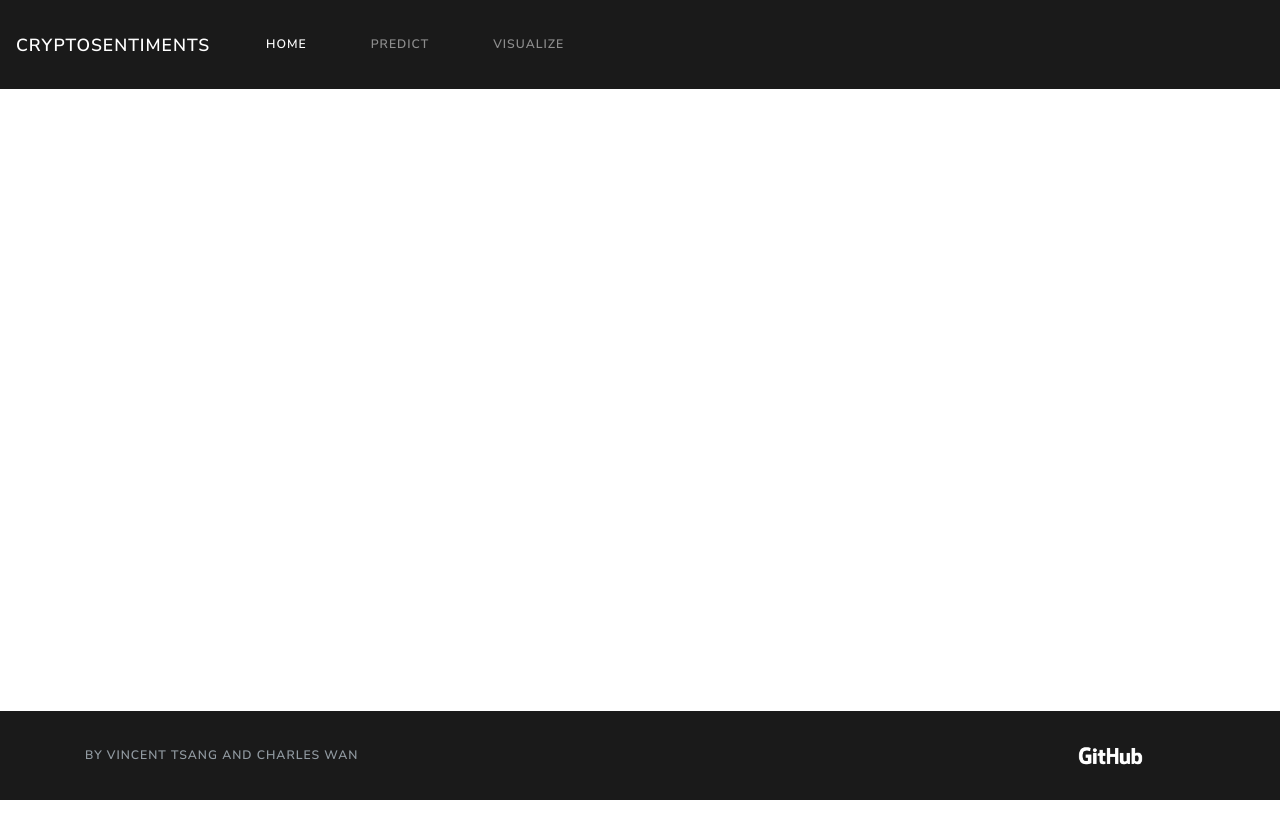
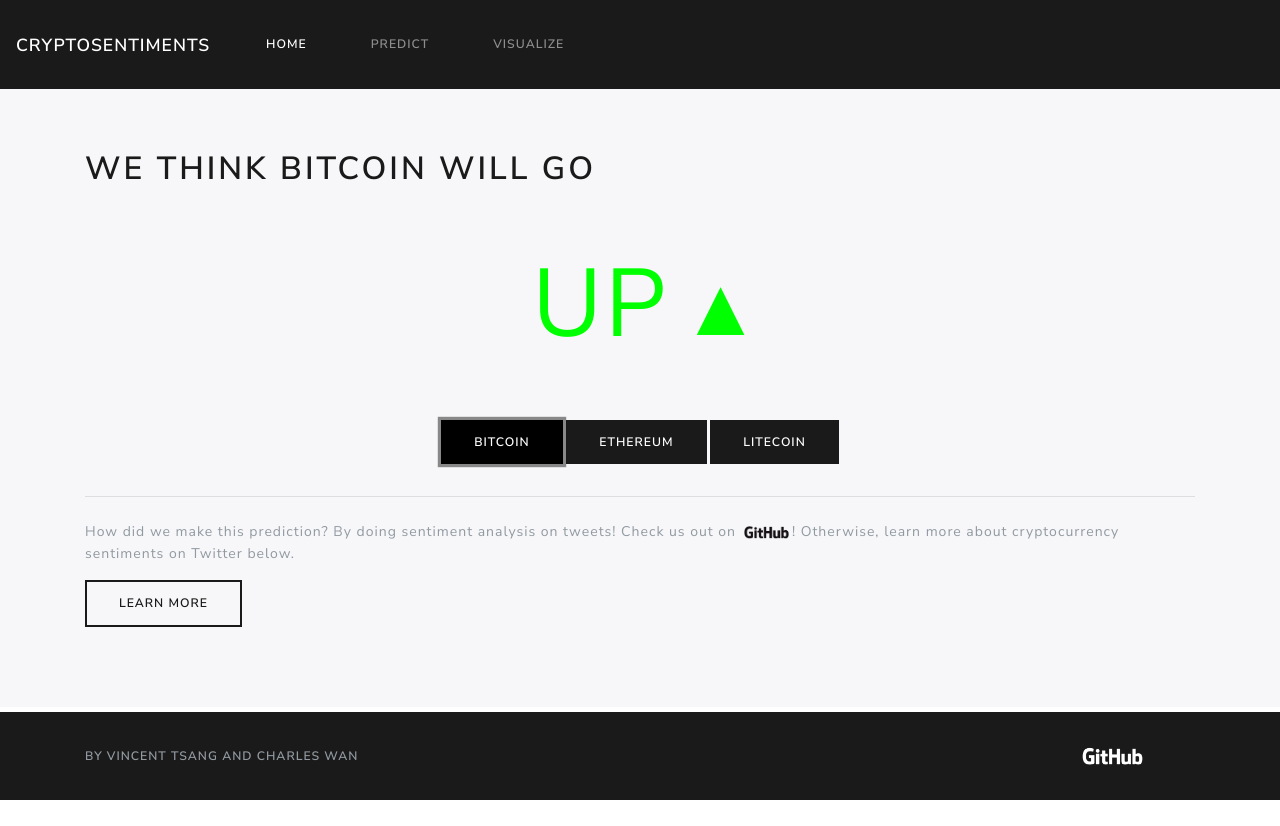
Before and after one commit to charleskwwan/crypto-sentiments, a Flask app: page / in a window 1280 px wide. Before the commit the page ends 800 px from the top, so only its background shows below. Run offline with Flask 2, Linux system fonts and the light colour scheme; some libraries are stand-ins or nearby versions.

Commit message:
Add general prediction splash on home page with short-circuited vars from server

```diff
--- a/crypto_sentiments/static/css/common.css
+++ b/crypto_sentiments/static/css/common.css
@@ -1,4 +1,8 @@
-#github-logo {
-    width: auto;
-    height: 30px;
+html {
+    position: relative;
 }
+
+body > .container {
+    height: 100%;
+    padding-right: 15px;
+}
--- /dev/null
+++ b/crypto_sentiments/static/css/index.css
@@ -0,0 +1,28 @@
+#currency-text:first-letter {
+    text-transform: capitalize;
+}
+
+.predict-text {
+    padding-top: 50px;
+    padding-bottom: 50px;
+    text-align: center;
+}
+
+#predict-up {
+    color: #00ff00;
+}
+
+#predict-down{
+    color: #ff0000;
+}
+
+.btn-group-wrap {
+    text-align: center;
+}
+
+div.btn-group {
+    margin: 0 auto;
+    text-align: center;
+    width: inherit;
+    display: inline-block;
+}
--- a/crypto_sentiments/static/js/common.js
+++ b/crypto_sentiments/static/js/common.js
@@ -9,8 +9,23 @@ $(document).ready(function() {
                 $(this).parent().addClass("active");
             }
         });
+
+        // navbar covers next element a bit, so add padding
+        $("body main").css(
+            "padding-top",
+            String(($("header .navbar").height() + $("header .navbar").innerHeight())/2) + "px"
+        );
     });
 
     // footer
-    $("footer").load("/static/html/footer.html");
+    $("footer").load("/static/html/footer.html", function() {
+        var github_logo = $("#github-logo");
+        github_logo.css("height", github_logo.parents(".navbar").innerHeight()/3);
+
+        // similarly, footer covers next element so add bottom padding
+        $("body main").css(
+            "padding-bottom",
+            String($("footer .navbar").innerHeight()) + "px"
+        )
+    });
 });
--- /dev/null
+++ b/crypto_sentiments/static/js/index.js
@@ -0,0 +1,30 @@
+// crypto_sentiments/static/js/index.js
+
+var currencies = null;
+
+$(document).ready(function() {
+    // retrieve jinja currencies var from meta tag in html
+    currencies = $(this).find("#currencies-data").data()["currencies"];
+
+    // set onclick listeners for each currency button
+    var currency_text = $(this).find("#currency-text");
+    var predict_text = $(this).find(".predict-text");
+    $(this).find("#currency-btns label").each(function() {
+        $(this).click(function() {
+            var c = $(this).children("input").attr("id").replace("-btn", "");
+            $.get("/pricedir/" + c, function(data) {
+                currency_text.text(c);
+                predict_text.attr("id", "predict-" + data["direction"]);
+                if (data["direction"] === "up") {
+                    predict_text.text("UP ▴");
+                } else if (data["direction"] == "down") {
+                    predict_text.text("DOWN ▾");
+                }
+            });
+        });
+    });
+
+    // github height
+    var github_logo = $("#github-logo-inline");
+    github_logo.css("height", github_logo.parents("p").css("line-height"));
+});
--- a/crypto_sentiments/templates/index.html
+++ b/crypto_sentiments/templates/index.html
@@ -14,16 +14,57 @@
   <script>if(typeof($.fn.modal) === 'undefined') {document.write('<script src="/static/js/bootstrap.min.js"><\/script>')}</script>
 
   <!-- Our CSS -->
-  <link rel="stylesheet" href="/static/css/common.css"
-  <!-- Our JS -->
+  <link rel="stylesheet" href="/static/css/common.css">
+  <link rel="stylesheet" href="/static/css/index.css">
+  <!-- Our JS -->S
   <script src="/static/js/common.js"></script>
+  <script src="/static/js/index.js"></script>s
 
   <title>CryptoSentiments</title>
 </head>
 
 <body>
+  <!-- set in metadata for jquery to access jinja vars -->
+  <meta id="currencies-data" data-currencies="{{ currencies }}">
+
   <header class="header"></header>
-  <div class="container" role="main"></div>
+  <main role="main">
+    <div class="jumbotron">
+      <div class="container">
+        <h1 class="display-6">We think <span id="currency-text">{{ currency }}</span> will go</h1>
+
+        {% if direction == 'up' %}
+          <h1 class="display-1 predict-text" id="predict-up">UP ▴</h1>
+        {% elif direction == 'down' %}
+          <h1 class="display-1 predict-text" id="predict-down">DOWN ▾</h1>
+        {% endif %}
+
+        <div class="btn-group-wrap">
+          <div class="btn-group" id="currency-btns" data-toggle="buttons">
+            {% for c in currencies %}
+              {% if c == currency %}
+                <label class="btn btn-primary active">
+                  <input type="radio" name="currencies" id={{ c + '-btn' }} checked=""> {{ c.title() }}
+                </label>
+              {% else %}
+                <label class="btn btn-primary">
+                  <input type="radio" name="currencies" id={{ c + '-btn' }}> {{ c.title() }}
+                </label>
+              {% endif %}
+            {% endfor %}
+          </div>
+        </div>
+
+        <hr class="my-4">
+
+        <p>How did we make this prediction? By doing sentiment analysis on tweets! Check us out on <a href="https://github.com/charleskwwan/crypto-sentiments"><img src="/static/img/GitHub_Logo.png" id="github-logo-inline"></a>! Otherwise, learn more about cryptocurrency sentiments on Twitter below.</p>
+
+        <p class="lead">
+          <a class="btn btn-outline-primary" href="/viz/" role="button">Learn more</a>
+        </p>
+      </div>
+    </div>
+  </main>
   <footer class="footer"></footer>
 </body>
 
--- a/crypto_sentiments/templates/predictions.html
+++ b/crypto_sentiments/templates/predictions.html
@@ -23,7 +23,7 @@
 
 <body>
   <header class="header"></header>
-  <div class="container" role="main"></div>
+  <main role="main"></main>
   <footer class="footer"></footer>
 </body>
 
--- a/crypto_sentiments/templates/visualizations.html
+++ b/crypto_sentiments/templates/visualizations.html
@@ -23,7 +23,7 @@
 
 <body>
   <header class="header"></header>
-  <div class="container" role="main"></div>
+  <main role="main"></main>
   <footer class="footer"></footer>
 </body>
 
--- a/crypto_sentiments/views/home.py
+++ b/crypto_sentiments/views/home.py
@@ -1,6 +1,8 @@
 # crypto_sentiments/views/home.py
 
-from flask import Blueprint, render_template
+from flask import Blueprint
+from flask import jsonify
+from flask import render_template
 
 
 home = Blueprint(
@@ -10,7 +12,27 @@ home = Blueprint(
     static_folder='static',
 )
 
+_DEFAULT_CURRENCY = 'bitcoin'
+_price_directions = {
+    'bitcoin': 'up',
+    'ethereum': 'down',
+    'litecoin': 'up',
+}
+
 
 @home.route('/')
 def index():
-    return render_template('index.html')
+    return render_template(
+        'index.html',
+        currency=_DEFAULT_CURRENCY,
+        direction=_price_directions[_DEFAULT_CURRENCY],
+        currencies=[c for c in _price_directions.keys()],
+    )
+
+
+@home.route('/pricedir/<string:currency>', methods=['GET'])
+def pricedir(currency):
+    if currency in _price_directions:
+        return jsonify({'direction': _price_directions[currency]})
+    else:
+        return jsonify({'error': 'Invalid currency'})
```
Also changed, not shown: crypto_sentiments/static/img/GitHub_Logo.png (added).
